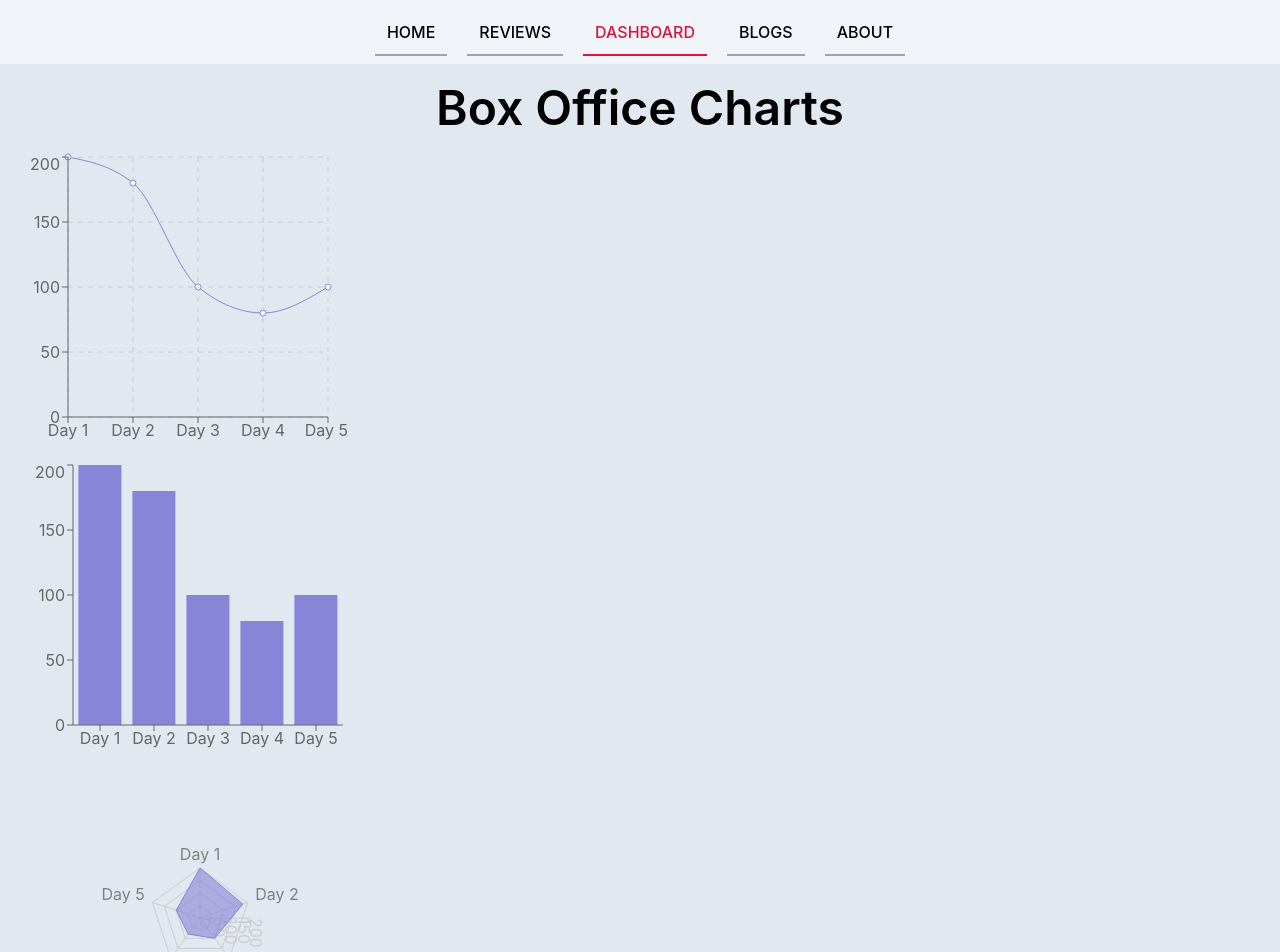
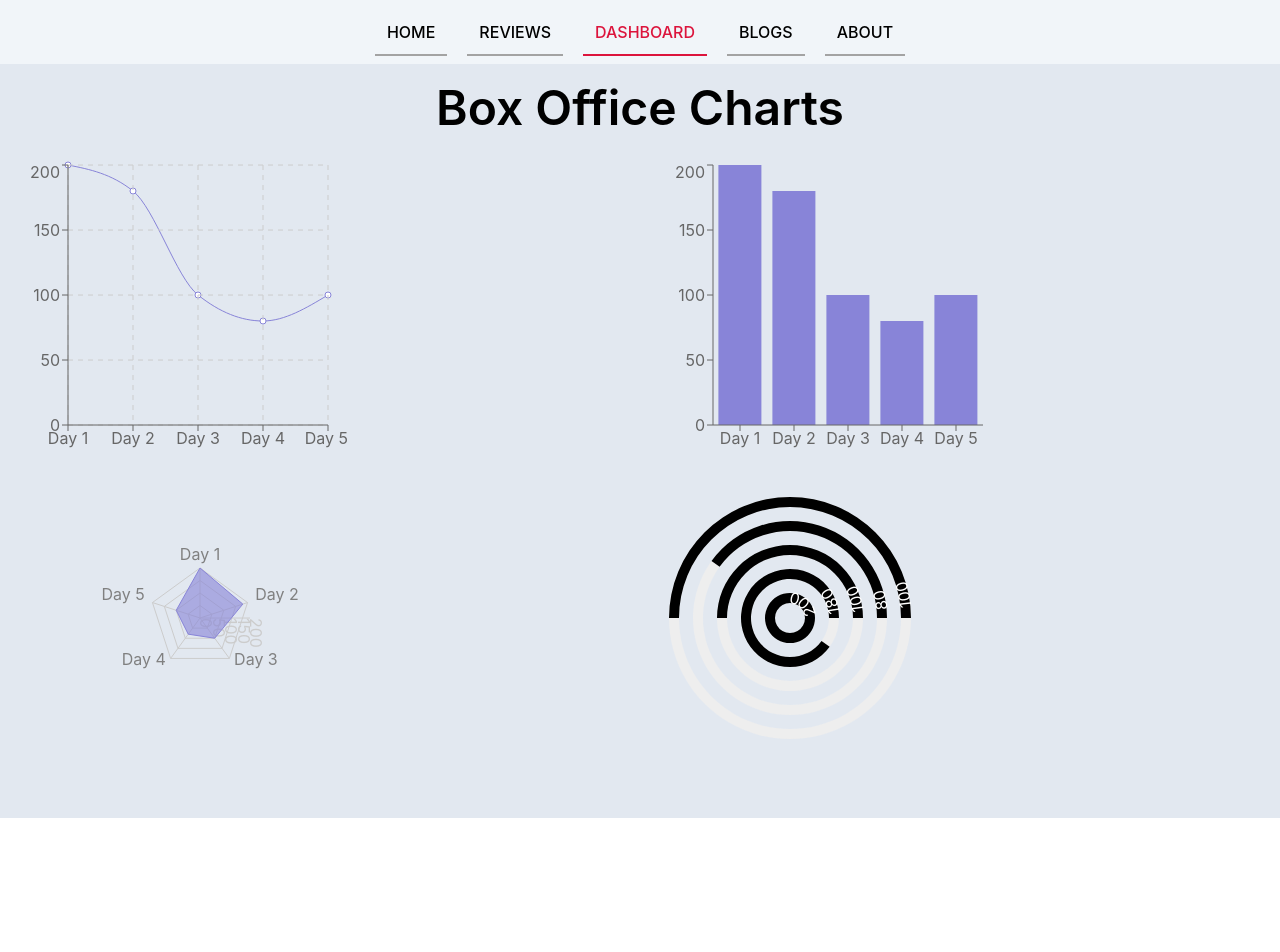
Before and after one commit to checkiamsiam/RRR-movie-review-site-react-router, a React (Create React App) app: page /dashboard in a window 1280 px wide. Shown: the top 952 px of the page. After the commit the page ends 818 px from the top, so only its background shows below. Built offline with nearby package versions, Linux system fonts and the light colour scheme.

Commit message:
readme file edited and chart completed

```diff
--- a/src/components/Dashboard/Dashboard.js
+++ b/src/components/Dashboard/Dashboard.js
@@ -2,15 +2,17 @@ import React from 'react';
 import BarC from './BarChart/BarChart';
 import LineC from './LineChart/LineChart';
 import RadarC from './RadarChart/RadarChart';
+import RadialC from './RadialChart/RadialChart';
 
 const Dashboard = () => {
   return (
     <div>
       <h1 className='font-semibold text-5xl m-5'>Box Office Charts</h1>
-      <div className="analysis-charts">
+      <div className="analysis-charts grid md:grid-cols-2">
         <LineC></LineC>
         <BarC></BarC>
         <RadarC></RadarC>
+        <RadialC></RadialC>
       </div>
     </div>
   );
--- a/src/components/Dashboard/RadialChart/RadialChart.js
+++ b/src/components/Dashboard/RadialChart/RadialChart.js
@@ -0,0 +1,33 @@
+import React from 'react';
+import { Legend, RadialBar, RadialBarChart, Tooltip } from 'recharts';
+import useChartData from '../../../hooks/Chart-data';
+
+export default function RadialC() {
+  const [chartData] = useChartData();
+  const style = {
+    top: 0,
+    left: 350,
+    lineHeight: "24px"
+  };
+  return (
+    <RadialBarChart
+      width={350}
+      height={350}
+      cx={150}
+      cy={150}
+      innerRadius={20}
+      outerRadius={140}
+      barSize={10}
+      data={chartData}
+    >
+      <Tooltip></Tooltip>
+      <RadialBar
+        minAngle={15}
+        label={{ position: "insideStart", fill: "#fff" }}
+        background
+        clockWise
+        dataKey="revenue"
+      />
+    </RadialBarChart>
+  );
+}
```
Also changed, not shown: 2 other files (tests, documents, lock files or other folders).
